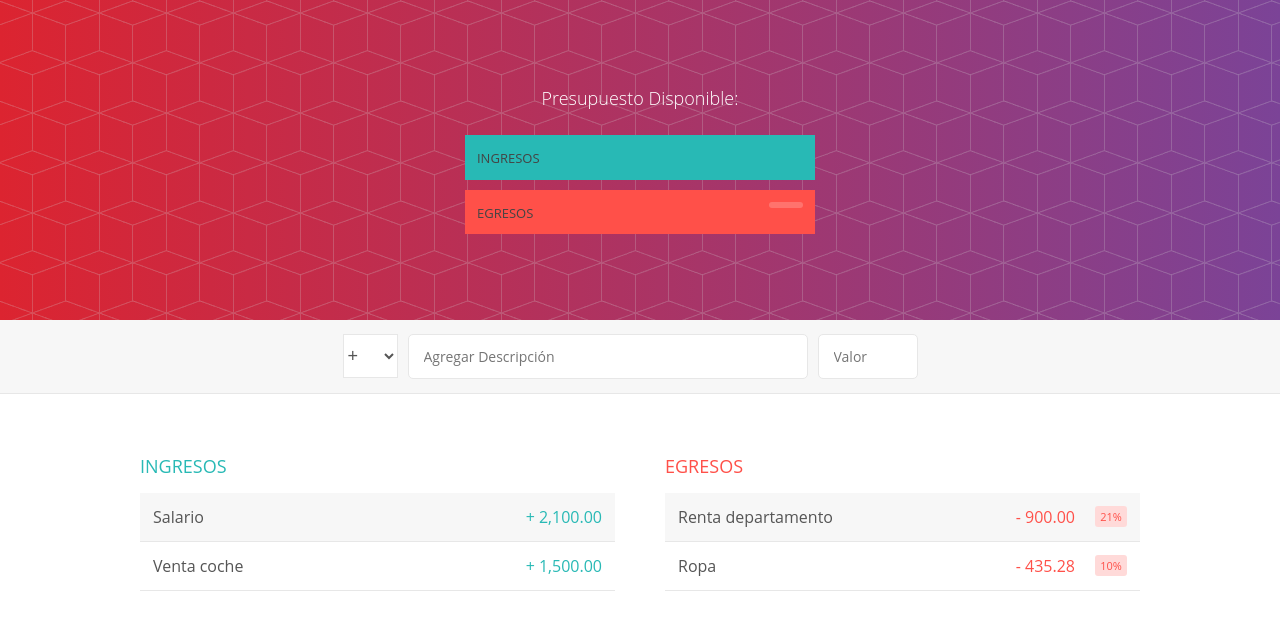
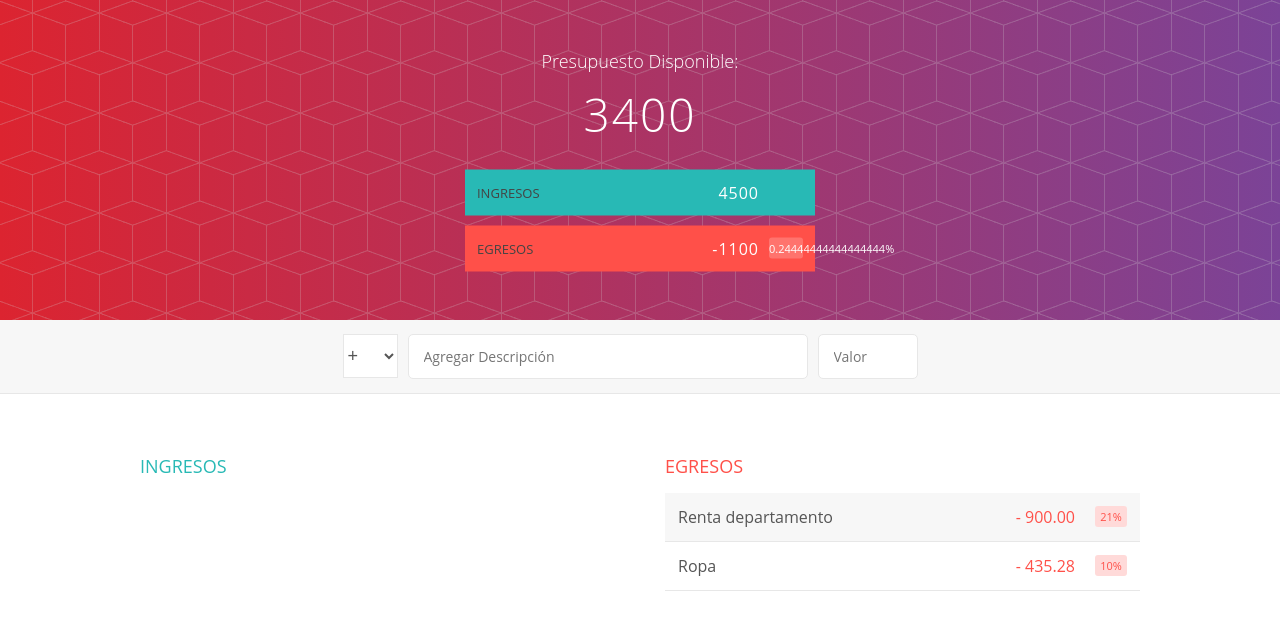
Before and after one commit to JesyGomez/Presupuesto_app, an Angular app: page /ingreso in a window 1280 px wide. Before the commit this address led to /. Shown: the top 630 px of the page. Built offline with nearby package versions, Linux system fonts and the light colour scheme.

Commit message:
Armando ingreso, cabecero funcionando

```diff
--- a/src/app/app.component.ts
+++ b/src/app/app.component.ts
@@ -23,44 +23,36 @@ import { Egreso } from './egreso/egreso.model';
     EgresoComponent,
   ],
 })
+
 export class AppComponent {
   title = 'presupuesto_app';
 
-  ingresos: Ingreso[] = [];
-  egresos: Egreso[] = [];
-
   constructor(
     private ingresoServicio: IngresoServicio,
-    private egresoServicio: EgresoServicio
-  ) {
-    this.ingresos = ingresoServicio.ingresos;
-    this.egresos = egresoServicio.egresos;
+    private egresoServicio: EgresoServicio,
+  ) {}
+//En el constructor de AppComponent, estamos inyectando dos servicios: IngresoServicio y EgresoServicio.
+//Estos servicios nos proporcionarán los datos de ingresos y egresos que necesitamos para calcular los totales.
+  getIngresoTotal(){
+    return this.ingresoServicio.ingreso.reduce((total, ingreso) => total + ingreso.valor, 0);
   }
-
-  getIngresoTotal(){
-    let ingresoTotal:number = 0;
-    this.ingresos.forEach(ingreso => {
-      ingresoTotal += ingreso.valor;
-    }
-    );
-    return ingresoTotal;
+//calcula el total de ingresos sumando los valores de cada objeto ingreso en el arreglo ingresoServicio.ingreso.
+//Utiliza el método reduce() para sumar los valores y devuelve el resultado
+  getEgresoTotal(){
+    return this.egresoServicio.egreso.reduce((total, egreso) => total + egreso.valor, 0);
   }
-  getEgresoTotal(){
-    let egresoTotal:number = 0;
-    this.egresos.forEach(egreso => {
-      egresoTotal += egreso.valor;
-    }
-    );
-    return egresoTotal;
+//calcula el total de egresos de manera similar al método getIngresoTotal(), pero suma los valores de los objetos egreso
+//en el arreglo egresoServicio.egreso.
+  getPorcentajeTotal(){
+    const ingresoTotal = this.getIngresoTotal();
+    const egresoTotal = this.getEgresoTotal();
+    return egresoTotal / ingresoTotal;
   }
-
-  getPorcentajeTotal(){
-    return this.getEgresoTotal()/this.getIngresoTotal();
-
+//calcula el porcentaje total dividiendo el total de egresos entre el total de ingresos. Primero obtiene los totales de
+//ingresos y egresos llamando a los métodos getIngresoTotal() y getEgresoTotal(), respectivamente.
+  getPresupuestoTotal(){
+    return this.getIngresoTotal() - this.getEgresoTotal();
   }
-
-  getPresupuestoTotal(){
-    return this.getIngresoTotal()- this.getEgresoTotal();
-  }
-
+  //calcula el presupuesto total restando el total de egresos del total de ingresos. Nuevamente, utiliza
+  //los métodos getIngresoTotal() y getEgresoTotal() para obtener los totales necesarios.
 }
--- a/src/app/app.routes.ts
+++ b/src/app/app.routes.ts
@@ -1,3 +1,24 @@
 import { Routes } from '@angular/router';
+import { CabeceroComponent } from './cabecero/cabecero.component';
+import { EgresoComponent } from './egreso/egreso.component';
+import { FormularioComponent } from './formulario/formulario.component';
+import { IngresoComponent } from './ingreso/ingreso.component';
 
-export const routes: Routes = [];
+export const routes: Routes = [
+    {
+        path: 'cabecero',
+        component: CabeceroComponent,
+    },
+    {
+        path: 'egreso',
+        component: EgresoComponent,
+    },
+    {
+        path: 'formulario',
+        component: FormularioComponent
+    },
+    {
+        path: 'ingreso',
+        component: IngresoComponent
+    }
+];
--- a/src/app/cabecero/cabecero.component.ts
+++ b/src/app/cabecero/cabecero.component.ts
@@ -1,11 +1,12 @@
 import { Component, Input } from '@angular/core';
 import { EgresoServicio } from '../egreso/egreso.servicio';
 import { IngresoServicio } from '../ingreso/ingreso.servicio';
+import { CommonModule } from '@angular/common';
 
 @Component({
   selector: 'app-cabecero',
   standalone: true,
-  imports: [],
+  imports: [CommonModule],
   templateUrl: './cabecero.component.html',
   styleUrl: './cabecero.component.css',
   providers: [EgresoServicio, IngresoServicio]
--- a/src/app/egreso/egreso.component.html
+++ b/src/app/egreso/egreso.component.html
@@ -1,5 +1,4 @@
-
-      <div class="egreso">
+     <div class="egreso">
         <h2 class="egreso_titulo">Egresos</h2>
 
 
--- a/src/app/egreso/egreso.component.ts
+++ b/src/app/egreso/egreso.component.ts
@@ -1,10 +1,11 @@
 import { Component } from '@angular/core';
 import { CabeceroComponent } from '../cabecero/cabecero.component';
+import { CommonModule } from '@angular/common';
 
 @Component({
   selector: 'app-egreso',
   standalone: true,
-  imports: [CabeceroComponent],
+  imports: [CommonModule, CabeceroComponent],
   templateUrl: './egreso.component.html',
   styleUrl: './egreso.component.css'
 })
--- a/src/app/egreso/egreso.servicio.ts
+++ b/src/app/egreso/egreso.servicio.ts
@@ -3,7 +3,7 @@ import { Egreso } from "./egreso.model";
 export class EgresoServicio{
     egreso:Egreso[]=[
         new Egreso("Renta Dpto", 900),
-        new Egreso("Ropa", 200)
+        new Egreso("Ropa informal", 200)
     ]
   egresos: Egreso[];
 }
--- a/src/app/formulario/formulario.component.ts
+++ b/src/app/formulario/formulario.component.ts
@@ -1,10 +1,11 @@
 import { Component } from '@angular/core';
 import { CabeceroComponent } from '../cabecero/cabecero.component';
+import { CommonModule } from '@angular/common';
 
 @Component({
   selector: 'app-formulario',
   standalone:true,
-  imports: [CabeceroComponent],
+  imports: [CommonModule, CabeceroComponent],
   templateUrl: './formulario.component.html',
   styleUrl: './formulario.component.css'
 })
--- a/src/app/ingreso/ingreso.component.html
+++ b/src/app/ingreso/ingreso.component.html
@@ -2,10 +2,10 @@
     <h2 class="ingreso_titulo">Ingresos</h2>
 
 
-        <div class="elemento limpiarEstilos">
-            <div class="elemento_descripcion">Salario</div>
+        <div *ngFor="let ingreso of ingresos" class="elemento limpiarEstilos">
+            <div class="elemento_descripcion">{{ingreso.descripcion}}</div>
             <div class="right limpiarEstilos">
-                <div class="elemento_valor">+ 2,100.00</div>
+                <div class="elemento_valor">{{ingreso.valor}}</div>
                 <div class="elemento_eliminar">
                     <button class="elemento_eliminar--btn">
                         <i class="ion-ios-close-outline"></i>
@@ -14,14 +14,4 @@
             </div>
         </div>
 
-        <div class="elemento limpiarEstilos">
-            <div class="elemento_descripcion">Venta coche</div>
-            <div class="right limpiarEstilos">
-                <div class="elemento_valor">+ 1,500.00</div>
-                <div class="elemento_eliminar">
-                    <button class="elemento_eliminar--btn"><i class="ion-ios-close-outline"></i></button>
-                </div>
-            </div>
-        </div>
-
 </div>
--- a/src/app/ingreso/ingreso.component.ts
+++ b/src/app/ingreso/ingreso.component.ts
@@ -1,14 +1,21 @@
 import { Component } from '@angular/core';
 import { CabeceroComponent } from '../cabecero/cabecero.component';
+import { CommonModule } from '@angular/common';
+import { IngresoServicio } from './ingreso.servicio';
+import { Ingreso } from './ingreso.model';
 
 @Component({
   selector: 'app-ingreso',
   standalone: true,
-  imports: [CabeceroComponent],
+  imports: [CommonModule, CabeceroComponent],
   templateUrl: './ingreso.component.html',
   styleUrl: './ingreso.component.css',
 
 })
 export class IngresoComponent {
+ingresos: Ingreso[]=[];
+
+constructor(private ingresoServicio:IngresoServicio){
+}
 
 }
--- a/src/app/ingreso/ingreso.servicio.ts
+++ b/src/app/ingreso/ingreso.servicio.ts
@@ -3,7 +3,7 @@ import { Ingreso } from "./ingreso.model";
 export class IngresoServicio{
     ingreso:Ingreso[]=[
         new Ingreso("Salario", 4000),
-        new Ingreso("Venta de Coche", 5000)
+        new Ingreso("Venta de Coche", 500)
     ]
-  ingresos: Ingreso[];
+ ingresos: Ingreso[];
 }
```
